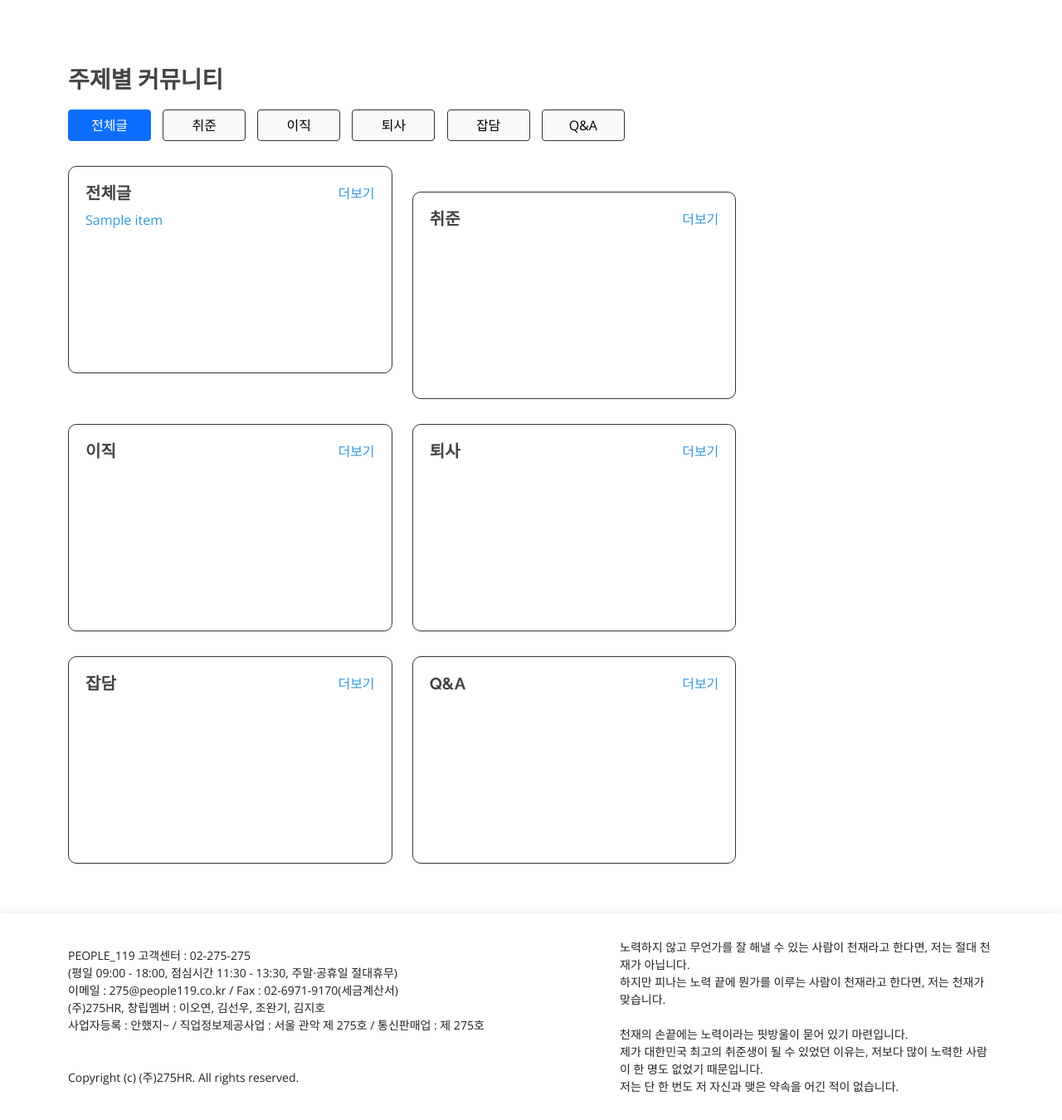
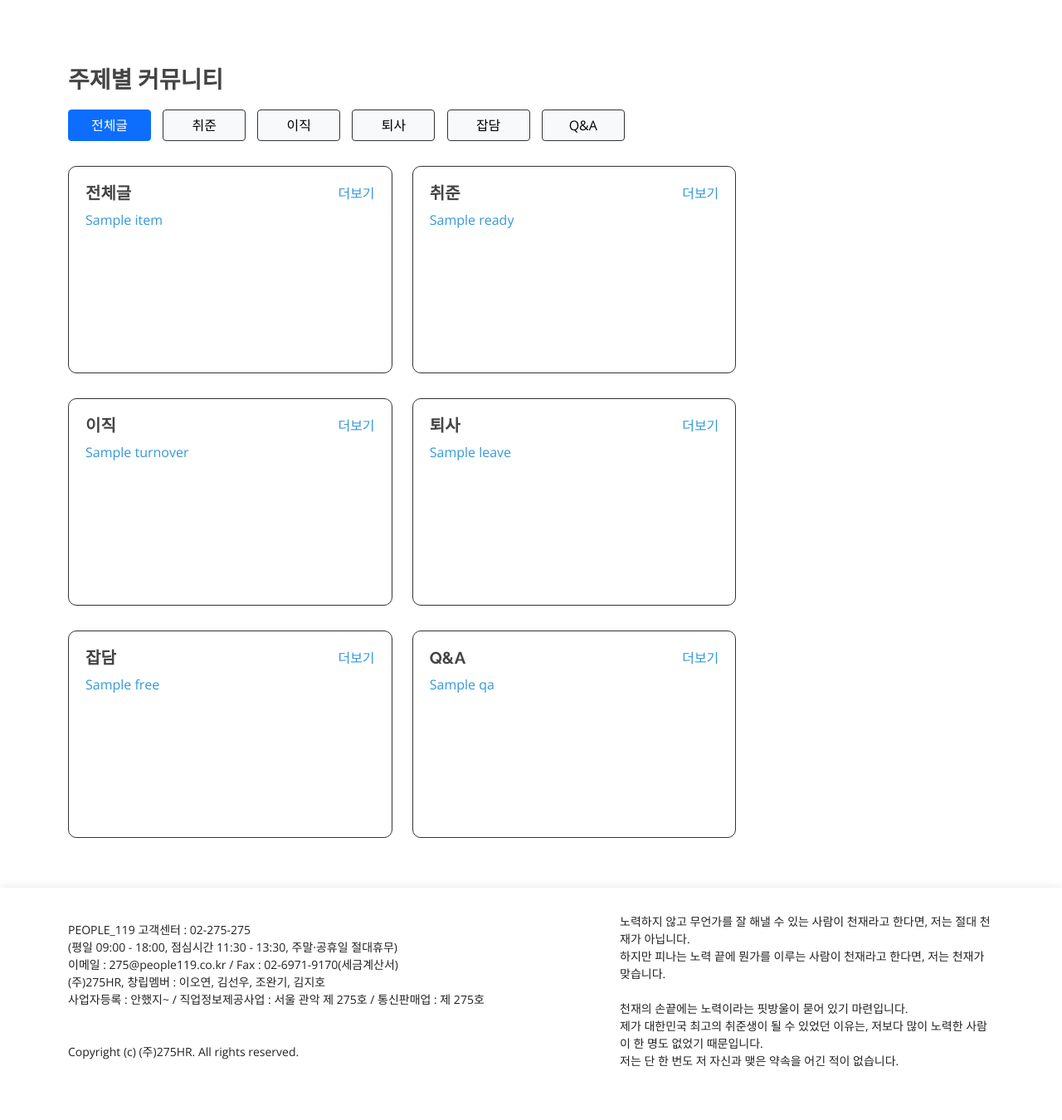
Before and after one commit to LeeOhyeon/PEOPLE119, a Java web app: template GDJ41_people119_final/src/main/webapp/WEB-INF/views/board/boardList.jsp in a window 1280 px wide. Shown: the part 543-1893 px from the top of the page at 83% size. After the commit the page ends 1829 px from the top, so only its background shows below. Run offline with Spring Boot 4, a stand-in JSP engine, Linux system fonts and the light colour scheme; the template is opened without the code that fills it: most values are stand-ins (such as "Sample title", 1, 10 or a date in 2020); some of the project's set-up classes (security, data sources, template engines, error pages and the like) are left out, and stand-ins take their place; some libraries are stand-ins or nearby versions.

Commit message:
수정..

```diff
--- a/GDJ41_people119_final/src/main/webapp/WEB-INF/views/board/boardList.jsp
+++ b/GDJ41_people119_final/src/main/webapp/WEB-INF/views/board/boardList.jsp
@@ -97,7 +97,7 @@
                 </div>
                 <div class="whole-contents">
                   <c:if test="${not empty list}">
-            		<c:forEach var="l" items="${list}">
+            		<c:forEach var="l" items="${list}" begin="0" end="4">
                  	 <div><a href="#"><c:out value="${l.boardTitle}"/></a></div>
                   	</c:forEach>
                   </c:if>
@@ -113,11 +113,9 @@
                   <a href="#" class="ready-total">더보기</a>
                 </div>
                  <div class="ready-contents">
-            		<c:forEach var="l" items="${list}">
-            			<c:if test="${l.category eq '취준'}">
-                 			 <div><a href="#"><c:out value="${l.boardTitle}"/></a></div>
-                  		</c:if>
-                  	</c:forEach>
+            		<c:forEach var="r" items="${ready}" begin="0" end="4">
+         					<div><a href="#"><c:out value="${r.boardTitle}"/></a></div>
+            		</c:forEach>
              	 </div>
               </div>
             </div>
@@ -131,6 +129,11 @@
                 <div class="turnover-total-view">
                   <a href="#" class="turnover-total">더보기</a>
                 </div>
+                <div class="turnover-contents">
+            		<c:forEach var="t" items="${turnover}" begin="0" end="4">
+                 			 <div><a href="#"><c:out value="${t.boardTitle}"/></a></div>
+					</c:forEach>
+             	 </div>
               </div>
             </div>
             <div class="leave-content">
@@ -141,6 +144,13 @@
                 <div class="leave-total-view">
                   <a href="#" class="leave-total">더보기</a>
                 </div>
+                <div class="leave-contents">
+            		<c:forEach var="e" items="${leave}" begin="0" end="4">
+
+                 			 <div><a href="#"><c:out value="${e.boardTitle}"/></a></div>
+
+                  	</c:forEach>
+             	 </div>
               </div>
             </div>
           </div>
@@ -153,6 +163,13 @@
                 <div class="free-total-view">
                   <a href="#" class="free-total">더보기</a>
                 </div>
+                <div class="free-contents">
+            		<c:forEach var="f" items="${free}" begin="0" end="4">
+
+                 			 <div><a href="#"><c:out value="${f.boardTitle}"/></a></div>
+
+                  	</c:forEach>
+             	 </div>
               </div>
             </div>
             <div class="question-content">
@@ -163,6 +180,13 @@
                 <div class="question-total-view">
                   <a href="#" class="question-total">더보기</a>
                 </div>
+                <div class="qa-contents">
+            		<c:forEach var="q" items="${qa}" begin="0" end="4">
+
+                 			 <div><a href="#"><c:out value="${q.boardTitle}"/></a></div>
+
+                  	</c:forEach>
+             	 </div>
               </div>
             </div>
           </div>
@@ -173,6 +197,7 @@
 		const login=()=> {
 			location.assign("${path}/member/memberLoginView.do");
 		}
+
     </script>
   </main><!-- End #main -->
  <jsp:include page="/WEB-INF/views/common/footer.jsp"/>
--- a/GDJ41_people119_final/src/main/webapp/resources/assets/css/board.css
+++ b/GDJ41_people119_final/src/main/webapp/resources/assets/css/board.css
@@ -101,7 +101,7 @@
     display:inline;
     float:right;
 }
-.board {
+.board-1{
     margin-top:30px;
 }
 .board-2{
@@ -172,3 +172,21 @@
     display:inline;
     float:right;
 }
+.whole-contents>div{
+	margin-bottom:10px;
+}
+.ready-contents>div{
+	margin-bottom:10px;
+}
+.turnover-contents>div{
+	margin-bottom:10px;
+}
+.leave-contents>div {
+	margin-bottom:10px;
+}
+.free-contents>div {
+	margin-bottom:10px;
+}
+.qa-contents>div{
+	margin-bottom:10px;
+}
```
Also changed, not shown: GDJ41_people119_final/src/main/java/com/pp/boot/board/controller/BoardController.java (+12 -1 lines), GDJ41_people119_final/src/main/java/com/pp/boot/board/model/dao/BoardDao.java (+10 -0 lines), GDJ41_people119_final/src/main/java/com/pp/boot/board/model/dao/BoardDaoImpl.java (+30 -0 lines), GDJ41_people119_final/src/main/java/com/pp/boot/board/model/service/BoardService.java (+10 -0 lines), GDJ41_people119_final/src/main/java/com/pp/boot/board/model/service/BoardServiceImpl.java (+25 -0 lines).
